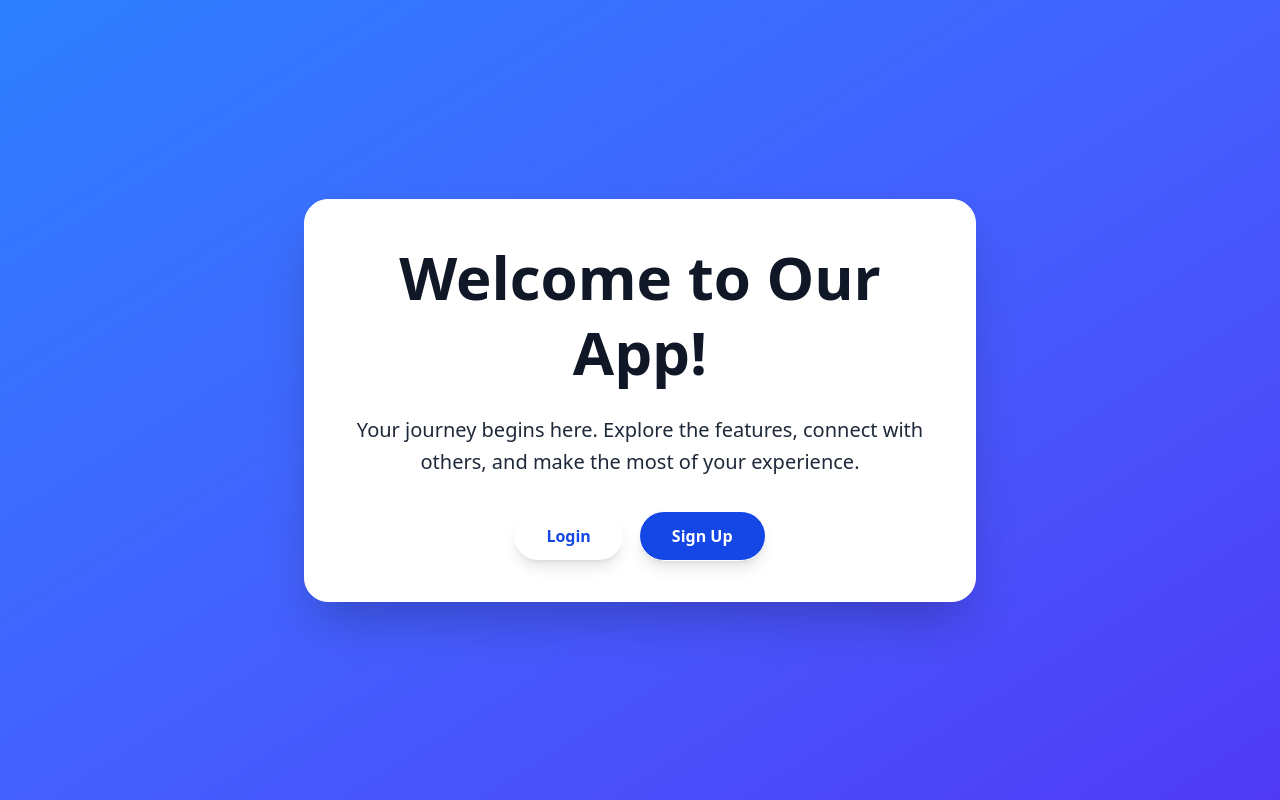
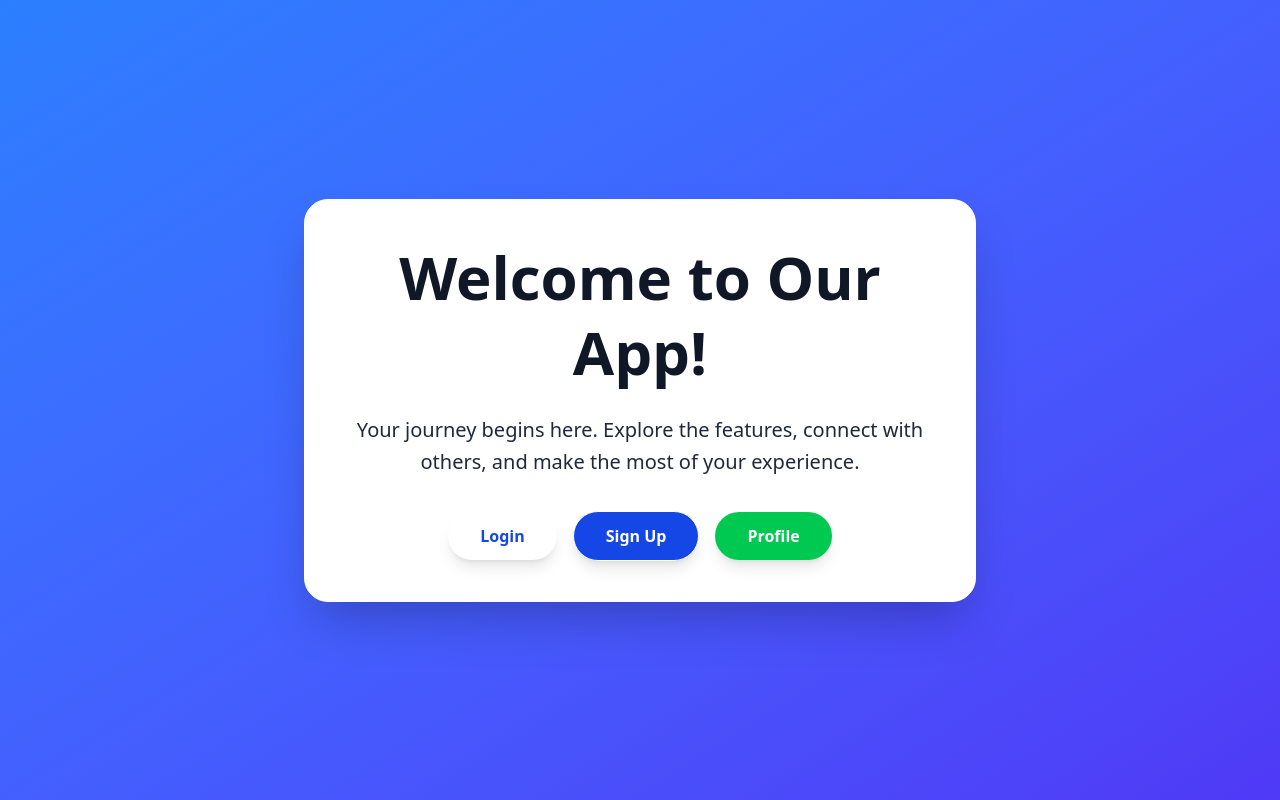
Before and after one commit to dhamivibez/auth-system, a React (Vite) app in the folder client/: page / in a window 1280 px wide. Built offline with nearby package versions, Linux system fonts and the light colour scheme; no server answers.

Commit message:
add profile button

```diff
--- a/client/src/routes/index.tsx
+++ b/client/src/routes/index.tsx
@@ -25,6 +25,12 @@ function RouteComponent() {
 					>
 						Sign Up
 					</a>
+					<a
+						href="/profile"
+						className="inline-block w-full sm:w-auto bg-green-500 text-white font-semibold py-3 px-8 rounded-full shadow-lg hover:bg-green-600 transition duration-300 ease-in-out transform hover:scale-105 animate-bounce-in delay-200"
+					>
+						Profile
+					</a>
 				</div>
 			</div>
 		</div>
```
